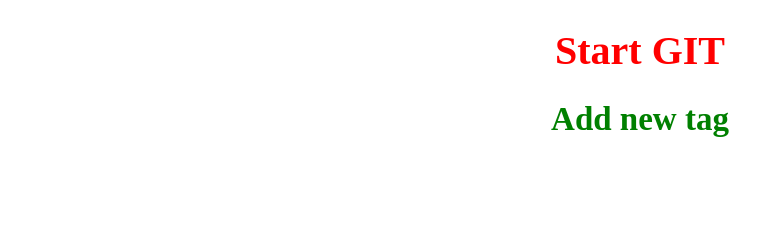
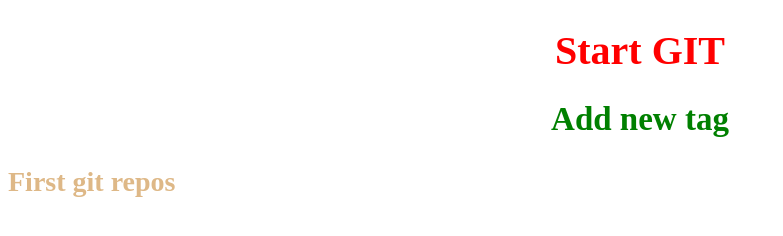
Before and after one commit to KirillAbramo/git-testing, a plain HTML site: page index.html in a window 1280 px wide. Shown: the whole page, without its empty margins (0-783 px from the left). Drawn offline with Linux system fonts and the light colour scheme.

Commit message:
add new tag

```diff
--- a/index.html
+++ b/index.html
@@ -11,6 +11,9 @@
 
     <h1>Start GIT</h1>
     <h2>Add new tag</h2>
+        <h3>First git repos</h3>
+
+
 
 
     <script src="script.js"></script>
--- a/style.css
+++ b/style.css
@@ -8,3 +8,7 @@
     font-size: 33px;
     text-align: center;
 }
+h3{
+    color: burlywood;
+    font-size: 28px;
+}
```
